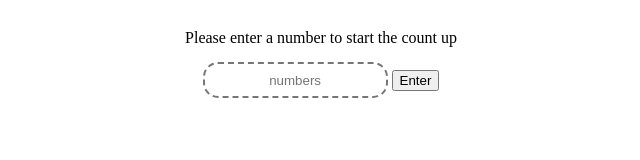
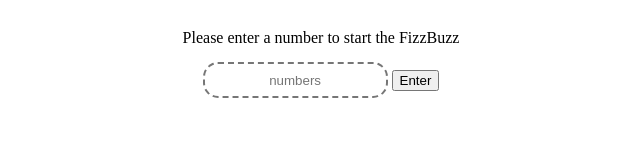
Before and after one commit to milansatan/fizzbuzz, a plain HTML site: page index.html in a window 1280 px wide. Shown: the full height of the page, 319-959 px from the left. Drawn offline with nearby package versions, Linux system fonts and the light colour scheme.

Commit message:
Update index.html

```diff
--- a/index.html
+++ b/index.html
@@ -10,7 +10,7 @@
 <body>
 	<div id="container">
 		<div id="wrap">
-			<p>Please enter a number to start the count up</p>
+			<p>Please enter a number to start the FizzBuzz</p>
 			<br>
 			<input id="number" type="text" name="number"  placeholder="numbers">
 			<button id="btn">Enter</button>
```
